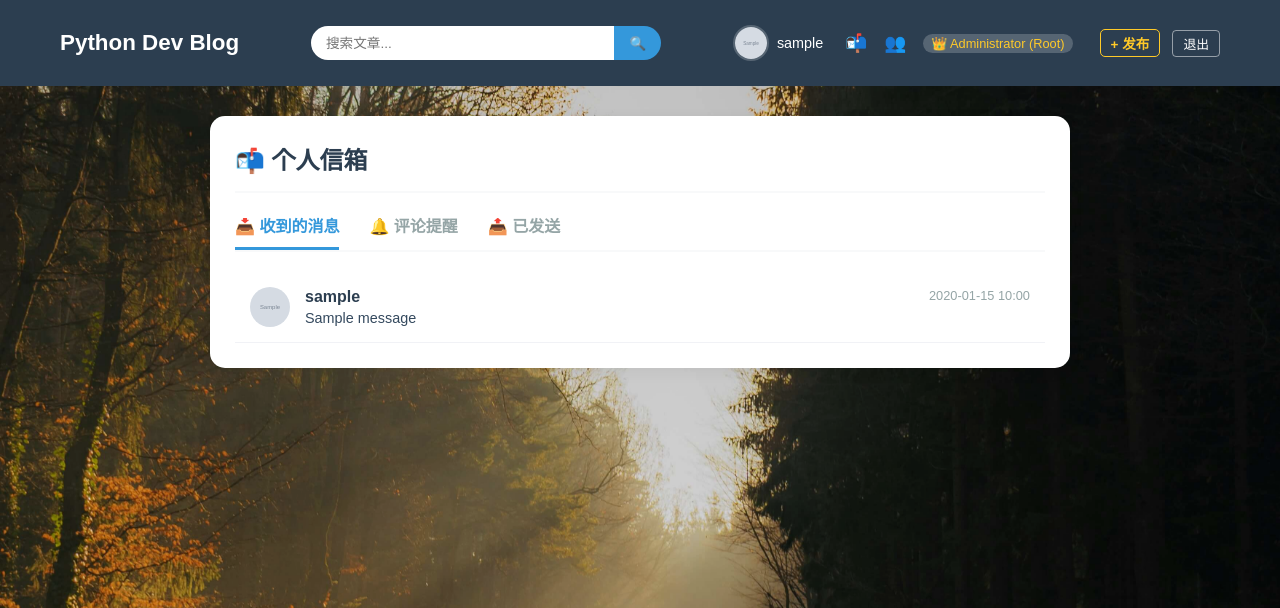
After one commit to Richard-Qin-001/richard-blog, a Django app: page /message/inbox/ in a window 1280 px wide. The commit adds this page. Shown: the top 608 px of the page. Run offline with Django 5.2, Linux system fonts and the light colour scheme; a user stored in the database is signed in; tables that the repository leaves empty hold one stand-in row (values such as "Sample post"); grey boxes marked "Sample" are stand-in pictures; parts of the project's set-up code (start-up, migrations or seed data) failed here and were passed over.

Commit message:
feat: Email Added an in-site mail feature Supports sending, viewing, and replying to in-site mails Added notifications for new comments and received mails Optimized the front-end pages

```diff
--- a/blog/context_processors.py
+++ b/blog/context_processors.py
@@ -1,10 +1,20 @@
-from .models import Comment
+from .models import Comment, Message
+from django.db.models import Q
 
 def unread_notifications(request):
     if request.user.is_authenticated:
-        count = Comment.objects.filter(
-            parent__author=request.user,
-            is_read=False
-        ).exclude(author=request.user).count()
-        return {'unread_count': count}
-    return {'unread_count': 0}
+        unread_comment_count = Comment.objects.filter(Q(post__author=request.user) | Q(parent__author=request.user),is_read=False
+        ).exclude(author=request.user).distinct().count()
+
+        unread_msg_count = Message.objects.filter(
+            recipient=request.user,
+            is_read=False,
+            deleted_by_recipient=False
+        ).count()
+
+        return {
+            'unread_comment_count': unread_comment_count,
+            'unread_msg_count': unread_msg_count,
+            'total_unread_count': unread_comment_count + unread_msg_count
+        }
+    return {'unread_comment_count': 0, 'unread_msg_count': 0, 'total_unread_count': 0}
--- a/blog/templates/blog/base.html
+++ b/blog/templates/blog/base.html
@@ -80,6 +80,17 @@
                         </a>
                     </div>
 
+                    <a href="{% url 'inbox' %}" title="站内信箱"
+                        style="color: #ecf0f1; text-decoration: none; font-size: 1.1rem; display: flex; align-items: center; position: relative; margin-left: 10px;">
+                        📬
+                        {% if total_unread_count > 0 %}
+                        <span
+                            style="position: absolute; top: -8px; right: -8px; background: #e74c3c; color: white; border-radius: 50%; padding: 2px 5px; font-size: 0.6rem; font-weight: bold; border: 1px solid #2c3e50; line-height: 1; min-width: 12px; text-align: center;">
+                            {{ total_unread_count }}
+                        </span>
+                        {% endif %}
+                    </a>
+
                     <a href="{% url 'user_list' %}" title="社区成员"
                         style="color: #4db6ac; text-decoration: none; font-size: 1.1rem; display: flex; align-items: center; margin-left: 5px;">
                         👥
--- /dev/null
+++ b/blog/templates/user/inbox.html
@@ -0,0 +1,151 @@
+{% extends 'blog/base.html' %}
+
+{% block content %}
+<div class="container" style="max-width: 900px; margin: 30px auto; padding: 0 20px;">
+    <div class="post-form-card"
+        style="background: white; border-radius: 15px; padding: 25px; box-shadow: 0 4px 15px rgba(0,0,0,0.05);">
+        <h2
+            style="margin-top: 0; color: #2c3e50; border-bottom: 2px solid #f8f9fa; padding-bottom: 15px; margin-bottom: 20px;">
+            📬 个人信箱</h2>
+
+        <nav style="display: flex; gap: 30px; border-bottom: 2px solid #f8f9fa; margin-bottom: 20px;">
+            <div id="tab-received" onclick="switchMailTab('received')"
+                style="padding-bottom: 10px; color: #3498db; border-bottom: 3px solid #3498db; font-weight: bold; cursor: pointer;">
+                📥 收到的消息
+            </div>
+
+            <div id="tab-replies" onclick="switchMailTab('replies')"
+                style="padding-bottom: 10px; color: #95a5a6; border-bottom: 3px solid transparent; font-weight: bold; cursor: pointer; position: relative;">
+                🔔 评论提醒
+                {% if unread_comment_count > 0 %}
+                <span
+                    style="background: #e74c3c; color: white; padding: 1px 5px; border-radius: 10px; font-size: 0.6rem; margin-left: 3px;">
+                    {{ unread_comment_count }}
+                </span>
+                {% endif %}
+            </div>
+
+            <div id="tab-sent" onclick="switchMailTab('sent')"
+                style="padding-bottom: 10px; color: #95a5a6; border-bottom: 3px solid transparent; font-weight: bold; cursor: pointer;">
+                📤 已发送
+            </div>
+        </nav>
+
+        <div id="content-received" class="mail-tab-content">
+            {% for msg in received_messages %}
+            <a href="{% url 'message_detail' msg.pk %}" style="text-decoration: none; color: inherit;">
+                <div
+                    style="padding: 15px; border-bottom: 1px solid #f1f2f6; display: flex; align-items: center; gap: 15px; {% if not msg.is_read %}background-color: #f0f7ff;{% endif %} transition: 0.2s;">
+                    <img src="{{ msg.sender.profile.avatar.url }}"
+                        style="width: 40px; height: 40px; border-radius: 50%; object-fit: cover;">
+                    <div style="flex: 1;">
+                        <div style="display: flex; justify-content: space-between;">
+                            <strong style="color: #2c3e50;">{{ msg.sender.profile.nickname|default:msg.sender.username}}</strong>
+                            <span style="font-size: 0.8rem; color: #95a5a6;">{{ msg.sent_at|date:"Y-m-d H:i" }}</span>
+                        </div>
+                        <div style="font-size: 0.9rem; color: #34495e; margin-top: 4px;">{{ msg.subject }}</div>
+                    </div>
+                </div>
+            </a>
+            {% empty %}
+            <p style="text-align: center; color: #bdc3c7; padding: 40px 0;">收件箱空空如也</p>
+            {% endfor %}
+        </div>
+
+        <div id="content-replies" class="mail-tab-content" style="display: none;">
+            {% for reply in unread_replies %}
+            <div style="padding: 15px; border-bottom: 1px solid #f1f2f6; transition: 0.2s;
+                        {% if not reply.is_read %}background-color: #fffaf0; border-left: 4px solid #f39c12;{% endif %}">
+                <div style="font-size: 0.85rem; margin-bottom: 5px;">
+                    <strong>{{ reply.author.profile.nickname|default:reply.author.username }}</strong>
+
+                    {% if reply.parent and reply.parent.author == user %}
+                    回复了你的评论，在文章 <a href="{% url 'post_detail' pk=reply.post.pk %}#comment-{{ reply.id }}"
+                        style="color: #3498db; font-weight: bold; text-decoration: none;">《{{ reply.post.title }}》</a> 中：
+                    {% else %}
+                    评论了你的文章 <a href="{% url 'post_detail' pk=reply.post.pk %}#comment-{{ reply.id }}"
+                        style="color: #3498db; font-weight: bold; text-decoration: none;">《{{ reply.post.title }}》</a>：
+                    {% endif %}
+
+                    {% if not reply.is_read %}
+                    <span
+                        style="background: #e74c3c; color: white; font-size: 0.6rem; padding: 1px 4px; border-radius: 4px; margin-left: 5px;">NEW</span>
+                    {% endif %}
+                </div>
+
+                <div
+                    style="color: #4a5568; font-size: 0.9rem; font-style: italic; padding-left: 10px; border-left: 2px solid #cbd5e0; margin: 8px 0;">
+                    "{{ reply.text|truncatechars:100 }}"
+                </div>
+                <div style="font-size: 0.75rem; color: #a0aec0;">📅 {{ reply.created_date|date:"Y-m-d H:i" }}</div>
+            </div>
+            {% empty %}
+            <p style="text-align: center; color: #bdc3c7; padding: 40px 0;">暂无评论或回复记录</p>
+            {% endfor %}
+        </div>
+
+        <div id="content-sent" class="mail-tab-content" style="display: none;">
+            {% for msg in sent_messages %}
+            <a href="{% url 'message_detail' msg.pk %}" style="text-decoration: none; color: inherit;">
+                <div
+                    style="padding: 15px; border-bottom: 1px solid #f1f2f6; display: flex; align-items: center; gap: 15px; transition: 0.2s;">
+                    <img src="{{ msg.recipient.profile.avatar.url }}"
+                        style="width: 40px; height: 40px; border-radius: 50%; object-fit: cover;">
+                    <div style="flex: 1;">
+                        <div style="display: flex; justify-content: space-between;">
+                            <strong style="color: #2c3e50;">发给: {{msg.recipient.profile.nickname|default:msg.recipient.username }}</strong>
+                            <span style="font-size: 0.8rem; color: #95a5a6;">{{ msg.sent_at|date:"Y-m-d H:i" }}</span>
+                        </div>
+                        <div style="font-size: 0.9rem; color: #34495e; margin-top: 4px;">{{ msg.subject }}</div>
+                    </div>
+                </div>
+            </a>
+            {% empty %}
+            <p style="text-align: center; color: #bdc3c7; padding: 40px 0;">你还没有发送过消息</p>
+            {% endfor %}
+        </div>
+    </div>
+</div>
+
+<script>
+    function switchMailTab(type) {
+            document.querySelectorAll('.mail-tab-content').forEach(el => el.style.display = 'none');
+            document.getElementById('content-' + type).style.display = 'block';
+
+            const tabs = ['received', 'sent', 'replies'];
+            tabs.forEach(t => {
+                const tabEl = document.getElementById('tab-' + t);
+                if (tabEl) {
+                    tabEl.style.color = '#95a5a6';
+                    tabEl.style.borderBottomColor = 'transparent';
+                }
+            });
+            const activeTab = document.getElementById('tab-' + type);
+            if (activeTab) {
+                activeTab.style.color = '#3498db';
+                activeTab.style.borderBottomColor = '#3498db';
+            }
+        }
+</script>
+
+<style>
+    .mail-tab-content {
+        animation: fadeIn 0.3s ease;
+    }
+
+    @keyframes fadeIn {
+        from {
+            opacity: 0;
+            transform: translateY(5px);
+        }
+
+        to {
+            opacity: 1;
+            transform: translateY(0);
+        }
+    }
+    .mail-tab-content a div:hover {
+        background-color: #f8f9fa;
+    }
+</style>
+{% endblock %}
--- a/blog/urls.py
+++ b/blog/urls.py
@@ -16,4 +16,7 @@ urlpatterns = [
     path('profile/edit/', views.profile_edit, name='profile_edit'),
     path('attachment/<int:pk>/delete/', views.attachment_delete, name='attachment_delete'),
     path('api/image/upload/', views.api_image_upload, name='api_image_upload'),
+    path('message/inbox/', views.inbox, name='inbox'),
+    path('message/view/<int:pk>', views.message_detail, name='message_detail'),
+    path('message/send/<int:recipient_id>', views.send_message, name='send_message'),
 ]
--- a/blog/views.py
+++ b/blog/views.py
@@ -1,9 +1,10 @@
 from django.shortcuts import render, get_object_or_404
 from django.utils import timezone
-from .models import Post, Tag, Profile, Attachment
+from .models import Post, Tag, Profile, Attachment, Message
 from .forms import CommentForm, SignupForm, PostForm, Comment, ProfileForm
 from django.shortcuts import redirect
 from django.urls import reverse
+from django.core.paginator import Paginator
 from django.contrib.auth import login
 from django.contrib.auth.decorators import permission_required, login_required
 from django.contrib.auth.models import Group, User
@@ -17,6 +18,7 @@ from datetime import timedelta
 
 def post_list(request, tag_name = None):
     query = request.GET.get('q')
+    tag = None
     posts = Post.objects.filter(published_date__lte=timezone.now())
 
     if tag_name:
@@ -24,8 +26,15 @@ def post_list(request, tag_name = None):
         posts = posts.filter(tags=tag)
     if query:
         posts = posts.filter(Q(title__icontains=query) | Q(text__icontains=query), published_date__isnull=False).distinct()
-    posts = posts.order_by('published_date')
-    return render(request, 'blog/post_list.html', {'posts' : posts})
+    posts = posts.order_by('-published_date')
+    paginator = Paginator(posts, 5)
+    page_number = request.GET.get('page')
+    page_obj = paginator.get_page(page_number)
+    return render(request, 'blog/post_list.html', {
+        'page_obj': page_obj,
+        'query':query,
+        'tag': tag,
+        })
 
 @staff_member_required
 def tag_delete(request, pk):
@@ -292,3 +301,56 @@ def profile_public(request, username):
         'comment_count': comment_count,
         'activity_data': activity_data,
     })
+
+@login_required
+def inbox(request):
+    received_messages = Message.objects.filter(recipient=request.user, deleted_by_recipient=False)
+    sent_messages = Message.objects.filter(sender=request.user, deleted_by_sender=False)
+    all_replies_qs = Comment.objects.filter(
+        Q(post__author=request.user) | Q(parent__author=request.user)
+    ).exclude(author=request.user).distinct().order_by('-created_date')
+    replies_list = list(all_replies_qs)
+    all_replies_qs.filter(is_read=False).update(is_read=True)
+    return render(request, 'user/inbox.html', {
+        'received_messages' : received_messages,
+        'sent_messages' : sent_messages,
+        'unread_replies': replies_list,
+    })
+
+@login_required
+def message_detail(request, pk):
+    msg_obj = get_object_or_404(Message, pk = pk)
+    if msg_obj.sender != request.user and msg_obj.recipient != request.user:
+        return redirect('inbox')
+
+    if request.method == "POST":
+        if msg_obj.sender == request.user:
+            msg_obj.deleted_by_sender = True
+        if msg_obj.recipient == request.user:
+            msg_obj.deleted_by_recipient = True
+
+        msg_obj.save()
+        if msg_obj.deleted_by_sender and msg_obj.deleted_by_recipient:
+            msg_obj.delete()
+
+        return redirect('inbox')
+
+    if msg_obj.recipient == request.user and not msg_obj.is_read:
+        msg_obj.is_read = True
+        msg_obj.save()
+    return render(request, "user/message_detail.html", {'message' : msg_obj})
+
+@login_required
+def send_message(request, recipient_id):
+    recipient   = get_object_or_404(User, id=recipient_id)
+    if request.method == "POST":
+        subject = request.POST.get('subject')
+        body = request.POST.get('body')
+        Message.objects.create(
+            sender=request.user,
+            recipient=recipient,
+            subject=subject,
+            body=body
+        )
+        return redirect('inbox')
+    return render(request, 'user/send_message.html', {'recipient': recipient})
```
Also changed, not shown: blog/models.py (+15 -0 lines), blog/static/css/blog.css (+26 -3 lines), blog/templates/blog/post_list.html (+30 -4 lines), blog/templates/user/message_detail.html (added, +58 -0 lines), blog/templates/user/profile.html (+26 -6 lines), blog/templates/user/send_message.html (added, +41 -0 lines), blog/migrations/0017_message.py (added), blog/migrations/0018_message_deleted_by_recipient_and_more.py (added).
